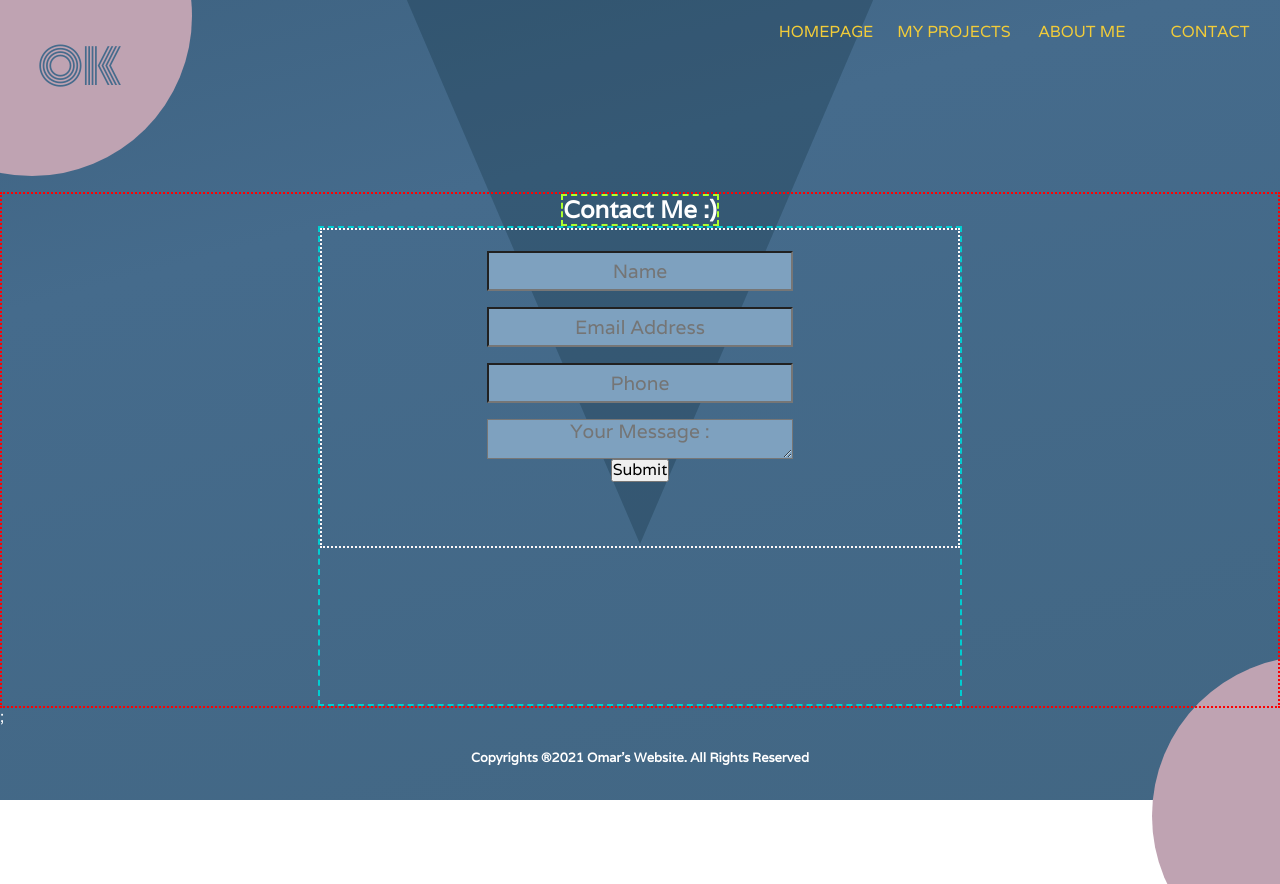
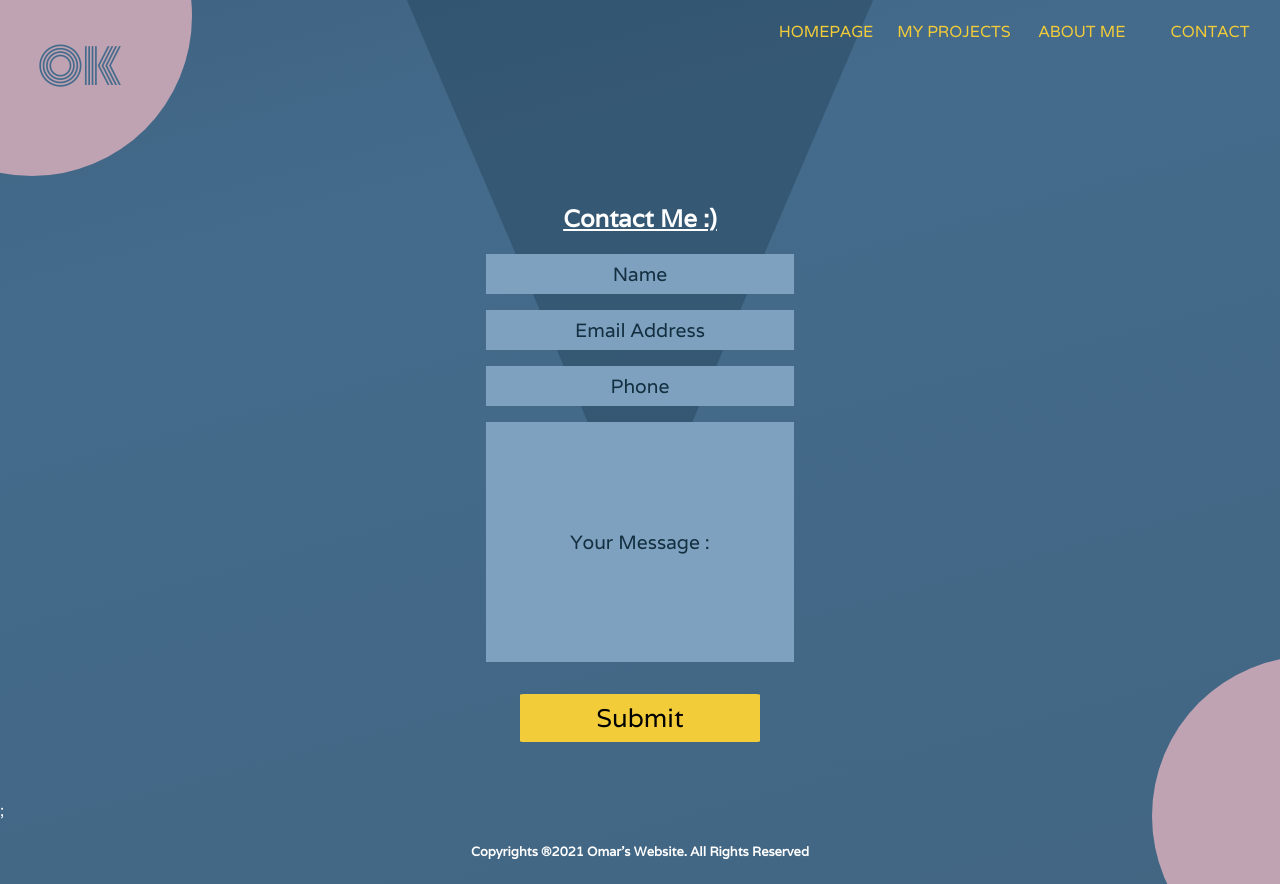
Before and after one commit to okhouja/my-portfolio, a React (Create React App) app: page /contact in a window 1280 px wide. Before the commit the page ends 800 px from the top, so only its background shows below. Built offline with nearby package versions, Linux system fonts and the light colour scheme.

Commit message:
contact section

```diff
--- a/src/components/Contact.js
+++ b/src/components/Contact.js
@@ -19,15 +19,17 @@ const Contact = () => {
                   required
                 />
                 <input type="text" class="input" placeholder="Phone" />
-                <textarea
+                <input
                   type="text"
                   class="input"
                   placeholder="Your Message :"
-                ></textarea>
+                  id="message_input"
+                ></input>
                 <input
                   type="submit"
                   class="button button__submit"
                   value="Submit"
+                  id="button_hover"
                 />
               </fieldset>
             </div>
--- a/src/sass/components/_contact_container.scss
+++ b/src/sass/components/_contact_container.scss
@@ -1,22 +1,26 @@
 .contact__container {
-  border: 2px red dotted;
+  //   border: 2px red dotted;
   @include flex-center;
   flex-direction: column;
-  margin-top: 10%;
+  margin-top: 11%;
+  margin-bottom: 7%;
 }
 .contact__title {
-  border: 2px greenyellow dashed;
+  //   border: 2px greenyellow dashed;
+  text-decoration: underline;
 }
 
 .content__form {
-  border: 2px darkturquoise dashed;
+  //   border: 2px darkturquoise dashed;
 
   display: flex;
   flex-direction: column;
   height: 30rem;
 }
 .input__fields {
-  border: 2px snow dotted;
+  border: none;
+  //   border: 2px snow dotted;
+
   @include flex-center;
   display: flex;
   flex-direction: column;
@@ -26,14 +30,36 @@
   height: 40vh;
 }
 .input {
+  border: none;
   background-color: $field-color3;
   width: 50%;
   height: 5vh;
   margin-top: 1rem;
   text-align: center;
-  color: $field-color6;
+  color: $field-color7;
   font-size: 1.2rem; //   position: absolute;
   //   line-height: 26px;
   //   display: flex;
   //   justify-content: space-between;
 }
+::placeholder {
+  color: $field-color4;
+  text-align: center;
+}
+
+#message_input {
+  height: 15rem;
+}
+.button {
+  border: none;
+  margin-top: 2rem;
+  width: 15rem;
+  height: 3rem;
+  font-size: 1.6rem;
+  border-radius: 2%;
+  background-color: $field-color6;
+}
+#button_hover:hover {
+  background-color: $field-color4;
+  color: $field-color7;
+}
```
